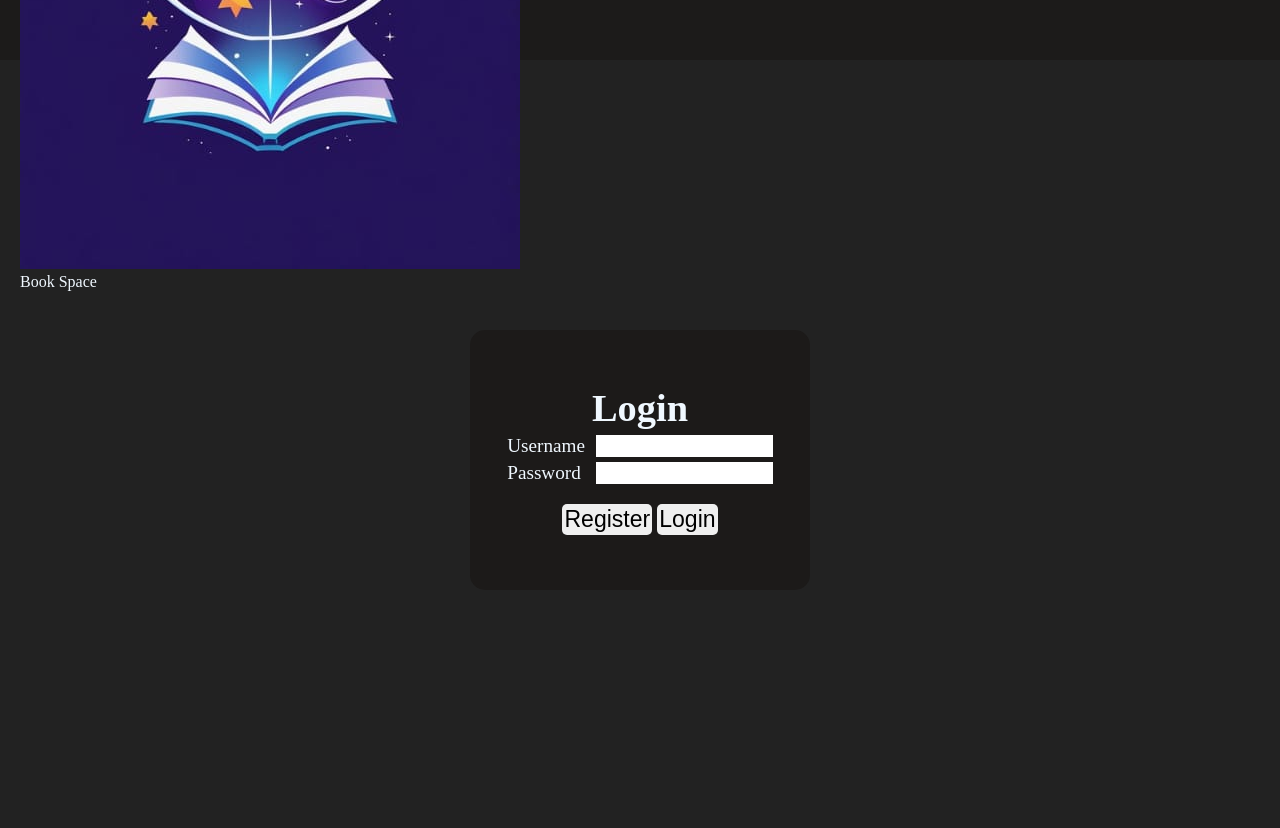
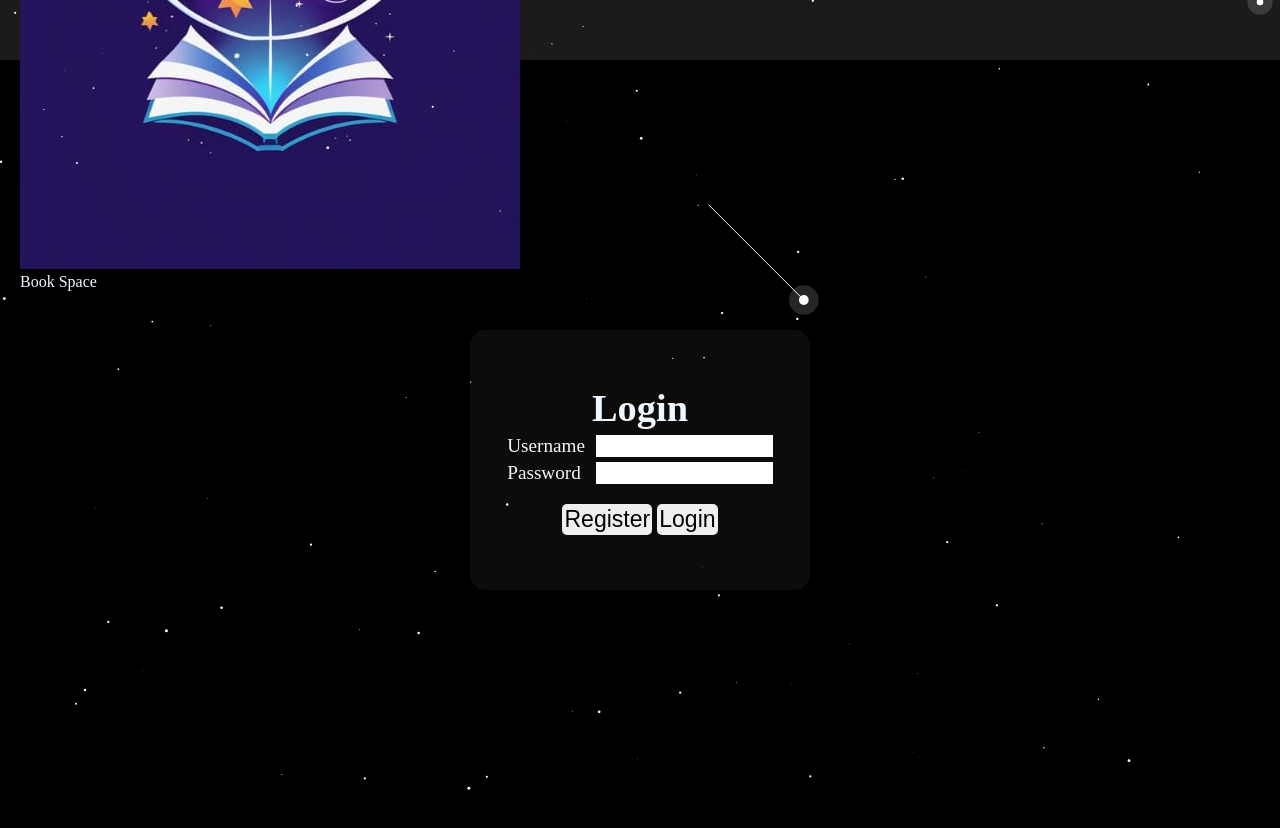
Before and after one commit to RajVaibhav85/BookSpace, a plain HTML site: page View/loginpage.html in a window 1280 px wide. Drawn offline with Linux system fonts and the light colour scheme.

Commit message:
Made comet / star and space environment

```diff
--- a/View/loginpage.css
+++ b/View/loginpage.css
@@ -4,10 +4,19 @@
     border: 0px;
     padding: 0px;
 }
+canvas {
+  position: fixed;
+  top: 0;
+  left: 0;
+  z-index: 0; /*we use this for depth of element*/
+  padding: 0;
+  width: 100%;
+  height: 100%;
+}
 .LoginBody{
     height: 100vh;
     width: 100vw;
-    background-color:  rgba(0, 0, 0, 0.867);
+    background-color:  rgb(0, 0, 0);
     display: flex;
     flex-direction: column;
     justify-content: center;
--- a/View/loginpage.html
+++ b/View/loginpage.html
@@ -5,6 +5,7 @@
         <title>BookSpace</title>
     </head>
     <body>
+        <canvas id="stars"></canvas>
         <div class="TopBar">
             <div class="header">
                 <img src="images/logo.jpg" class="img-logo" alt="logo"/>
@@ -28,6 +29,6 @@
             </div>
 
         </div>
-
+        <script src="loginpage.js"></script>
     </body>
 </html>
--- /dev/null
+++ b/View/loginpage.js
@@ -0,0 +1,126 @@
+
+const canvas = document.getElementById("stars");
+const ctx = canvas.getContext("2d");
+ctx.fillStyle = "red";
+ctx.fillRect(50, 50, 150, 150);
+
+
+function resizeCanvas() {
+  canvas.width = window.innerWidth;
+  canvas.height = window.innerHeight;
+}
+
+resizeCanvas();
+window.addEventListener("resize", resizeCanvas);
+
+const starsMove =[]
+const starsStay =[]
+const StarCount = 50;
+const comets = [];
+
+function createComet() {
+  comets.push({
+    x: Math.random() * canvas.width,
+    y: 0,
+    size: Math.random() * 3 + 2,
+    length: Math.random() * 120 + 60,
+    speed: Math.random() * 0.4 + 2
+  });
+}
+createComet();
+createComet();
+for (let i = 0; i < StarCount; i++) {
+    starsMove.push({
+        x:Math.random()*canvas.width,
+        y: Math.random() * canvas.height,
+        radius: Math.random() * 1.5,
+        speed: Math.random()*0.000001 + 0.2,
+    });
+    starsStay.push({
+        x:Math.random()*canvas.width,
+        y: Math.random() * canvas.height,
+        radius:Math.random() * 1.5,
+        count:0,
+        visible:true
+    });
+
+}
+function drawComet(comet) {
+  // comet tail
+  ctx.beginPath();
+  ctx.moveTo(comet.x, comet.y);
+  ctx.lineTo(comet.x - comet.length, comet.y - comet.length);
+  ctx.strokeStyle = "white";
+  ctx.lineWidth = 1;
+  ctx.stroke();
+
+  // comet head
+  ctx.beginPath();
+  ctx.arc(comet.x, comet.y, comet.size, 0, Math.PI * 2);
+  ctx.fillStyle = "white";
+  ctx.fill();
+
+  // comet glow (optional)
+  ctx.beginPath();
+  ctx.arc(comet.x, comet.y, comet.size * (Math.random() +3), 0, Math.PI * 2);
+  ctx.fillStyle = "rgba(255, 255, 255, 0.15)";
+  ctx.fill();
+}
+
+function animatingStar(){
+    ctx.clearRect(0, 0, canvas.width, canvas.height);
+    ctx.fillStyle = "white";
+    //twinkling stars
+    starsStay.forEach(star=>{
+        if(Math.random()>0.5){
+            star.count-=10;
+        }
+        if(star.visible){
+            ctx.beginPath(); //new drawing so it wont connct with previous star
+            ctx.arc(star.x, star.y, star.radius, 0, Math.PI * 2);
+            ctx.fill();
+
+        }else{
+            star.count+=100
+        }
+        if(star.count>1000){
+            star.count = 0;
+            star.visible = !star.visible;
+        }
+        star.count+=10;
+    });
+    // star will be moving :)
+    starsMove.forEach(star => {
+        //randombool = Math.random() > 0.5
+        ctx.beginPath();
+        ctx.arc(star.x, star.y, star.radius, 0, Math.PI * 2);
+        ctx.fill();
+
+        star.y += star.speed;
+        star.x += star.speed;
+
+        if (star.y > canvas.height) {
+            star.y = 0;
+            star.x = Math.random() * canvas.width;
+        }
+        if (star.x > canvas.width) {
+            star.x = 0;
+            star.y = Math.random() * canvas.height;
+        }
+
+    });
+    //Comment weeee
+    comets.forEach((comet, index) => {
+        drawComet(comet);
+        comet.x += 1
+        comet.y += 1
+        if (comet.x > canvas.width + 100 || comet.y > canvas.height + 100) {
+            comet.x = Math.random() * canvas.width;
+            comet.y = 0;
+        }
+   });
+
+    requestAnimationFrame(animatingStar);
+}
+
+animatingStar();
```
